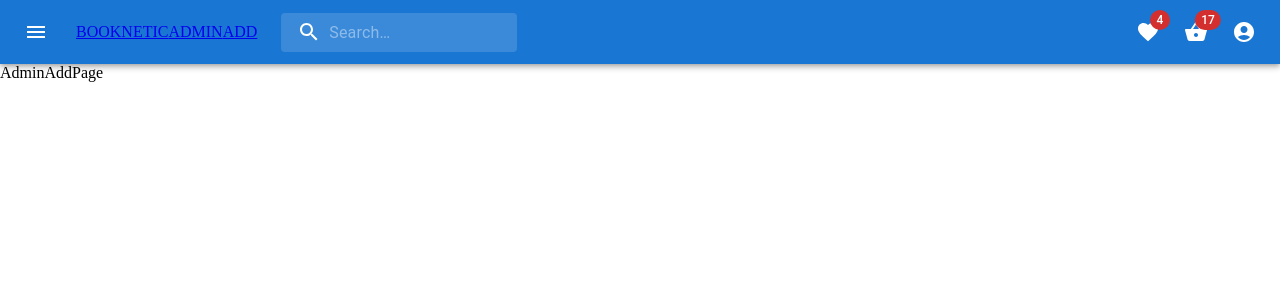
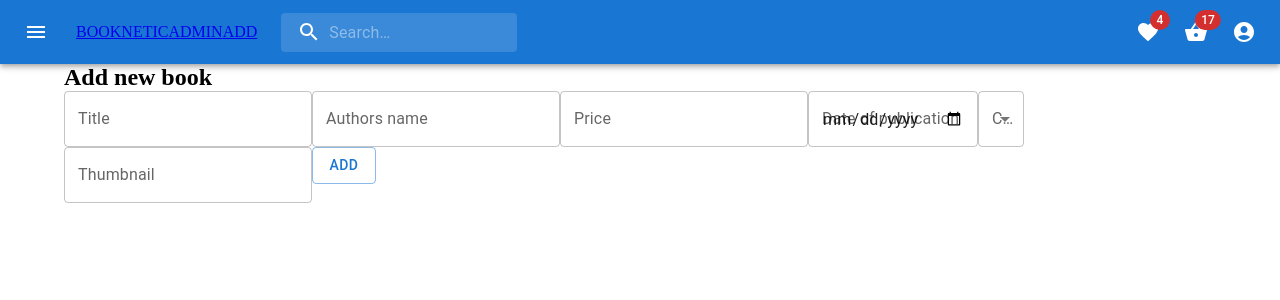
Before and after one commit to fydxiiix/book-store, a React (Create React App) app: page /admin/add in a window 1280 px wide. Shown: the top 300 px of the page. Built offline with nearby package versions, Linux system fonts and the light colour scheme.

Commit message:
добавлена страница AdminAddPage

```diff
--- a/database.json
+++ b/database.json
@@ -361,7 +361,7 @@
           "image": false
         },
         "printType": "BOOK",
-        "categories": ["Information resources management"],
+        "categories": ["Management"],
         "maturityRating": "NOT_MATURE",
         "allowAnonLogging": false,
         "contentVersion": "0.2.2.0.preview.0",
--- a/src/pages/AdminAddPage.jsx
+++ b/src/pages/AdminAddPage.jsx
@@ -1,7 +1,117 @@
 import React from "react";
+import {
+  Container,
+  TextField,
+  Select,
+  MenuItem,
+  FormControl,
+  InputLabel,
+  Button,
+} from "@mui/material";
+import { AdminContext } from "../context/AdminProvider";
 
-const AdminAddPage = () => {
-  return <div>AdminAddPage</div>;
-};
+function AdminAddPage() {
+  const { sendNewBook } = React.useContext(AdminContext);
+
+  const [title, setTitle] = React.useState("");
+  const [authors, setAuthors] = React.useState("");
+  const [price, setPrice] = React.useState("");
+  const [publishedDate, setPublishedDate] = React.useState("");
+  const [categories, setCategories] = React.useState("");
+  const [thumbnail, setThumbnail] = React.useState("");
+
+  const handleSubmit = () => {
+    const newBook = {
+      title: title.trim(),
+      authors: authors.trim(),
+      price,
+      publishedDate: publishedDate.trim(),
+      categories: categories.trim(),
+      thumbnail: thumbnail.trim(),
+    };
+    for (let i in newBook) {
+      if (!newBook[i]) {
+        alert("Fill all fields");
+        return;
+      }
+    }
+    sendNewBook(newBook);
+    setTitle("");
+    setAuthors("");
+    setPrice("");
+    setPublishedDate("");
+    setCategories("");
+    setThumbnail("");
+  };
+
+  return (
+    <div className="admin-add-page">
+      <Container>
+        <h2>Add new book</h2>
+        <form
+          onSubmit={(e) => {
+            e.preventDefault();
+            handleSubmit();
+          }}
+        >
+          <TextField
+            value={title}
+            onChange={(e) => setTitle(e.target.value)}
+            label="Title"
+            variant="outlined"
+          />
+          <TextField
+            value={authors}
+            onChange={(e) => setAuthors(e.target.value)}
+            label="Authors name"
+            variant="outlined"
+          />
+          <TextField
+            value={price}
+            onChange={(e) => setPrice(e.target.value)}
+            label="Price"
+            variant="outlined"
+            type="number"
+          />
+          <TextField
+            value={publishedDate}
+            onChange={(e) => setPublishedDate(e.target.value)}
+            label="Date of publication"
+            variant="outlined"
+            type="date"
+          />
+          <FormControl variant="outlined">
+            <InputLabel>Categories</InputLabel>
+            <Select
+              value={categories}
+              onChange={(e) => setCategories(e.target.value)}
+              label="Categories"
+            >
+              <MenuItem value="Law">Law</MenuItem>
+              <MenuItem value="Computers">Computers</MenuItem>
+              <MenuItem value="Automatic indexing">Automatic indexing</MenuItem>
+              <MenuItem value="Technology and Engineering">
+                Technology and Engineering
+              </MenuItem>
+              <MenuItem value="Psychology and medicine">
+                Psychology and medicine
+              </MenuItem>
+              <MenuItem value="Management">Management</MenuItem>
+            </Select>
+          </FormControl>
+          <TextField
+            value={thumbnail}
+            onChange={(e) => setThumbnail(e.target.value)}
+            label="Thumbnail"
+            variant="outlined"
+          />
+          <Button variant="outlined" type="submit">
+            Add
+          </Button>
+        </form>
+      </Container>
+    </div>
+  );
+}
 
 export default AdminAddPage;
```
